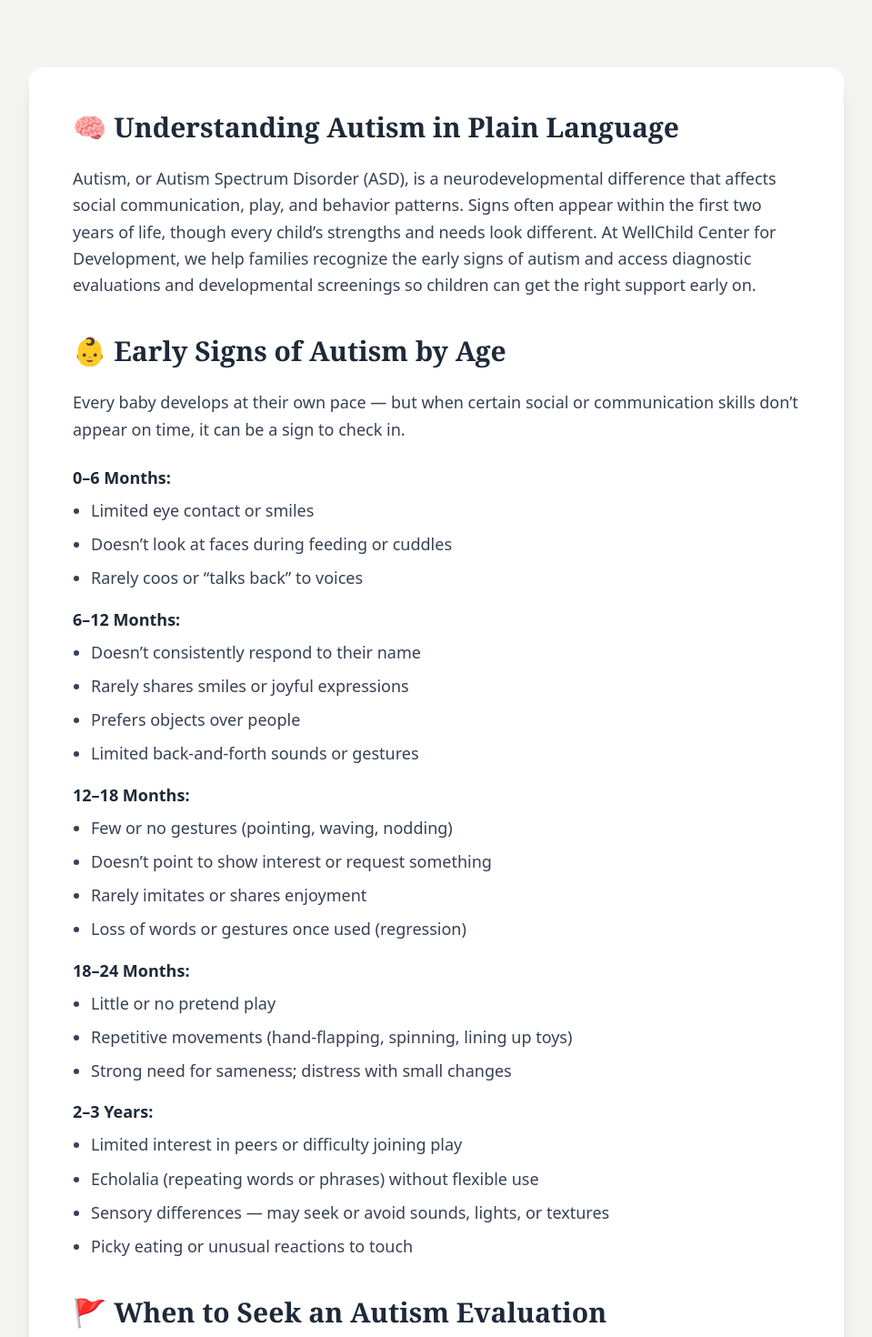
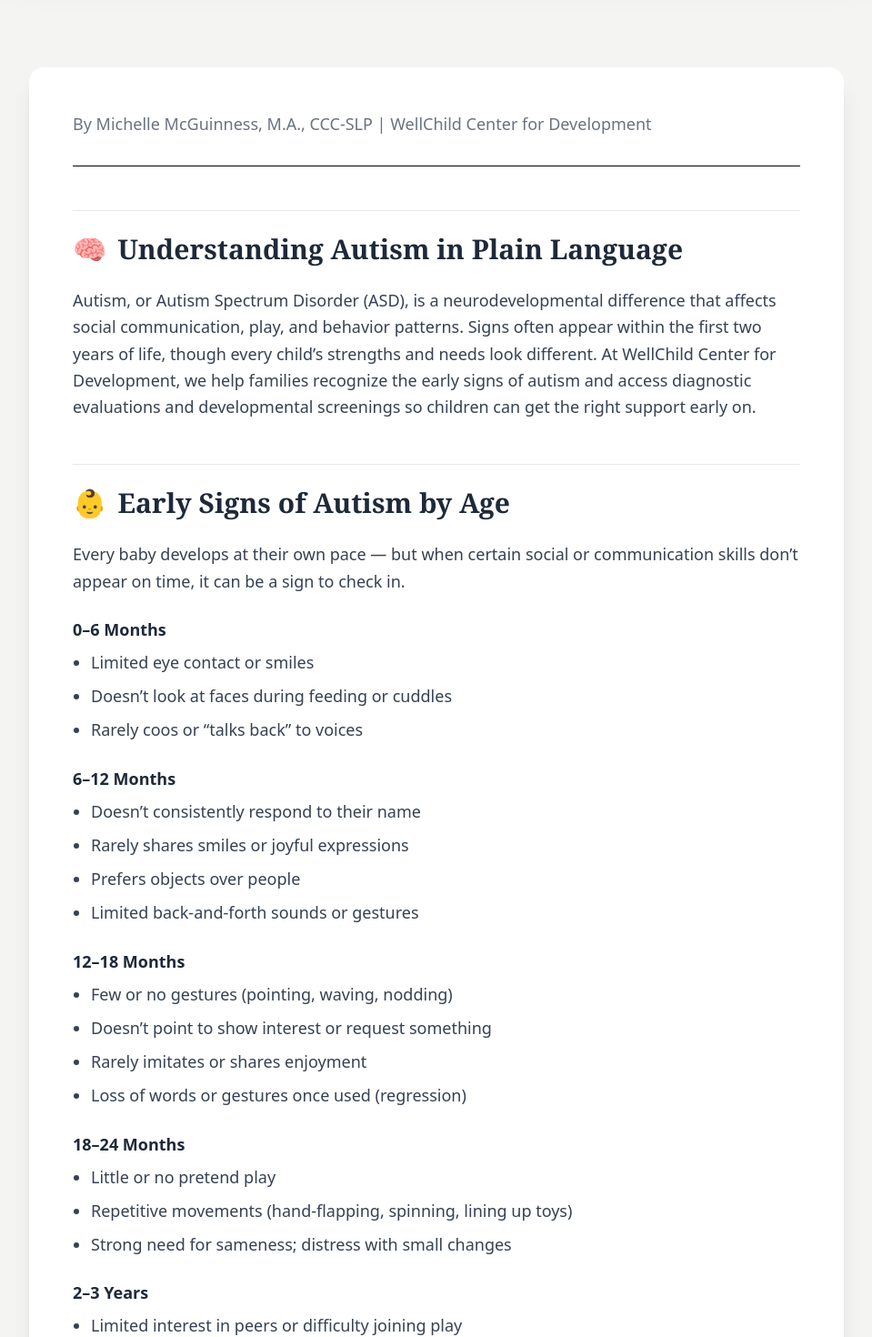
Before and after one commit to Mozisha/Wellchild, a Next.js app: page /learn/early-signs-of-autism-a-parents-guide in a window 1280 px wide. Shown: the part 880-2350 px from the top of the page at 91% size, without its empty margins (160-1119 px from the left). Built offline with nearby package versions, Linux system fonts and the light colour scheme.

Commit message:
last blog update

```diff
--- a/app/components/articles/ArticleEarlySignsOfAutism.tsx
+++ b/app/components/articles/ArticleEarlySignsOfAutism.tsx
@@ -1,72 +1,54 @@
 // app/components/articles/ArticleEarlySignsOfAutism.tsx
 import React from 'react';
+import Link from 'next/link';
 
-// A reusable sub-component for nested lists to keep the code clean
-const NestedListItem = ({ children }: { children: React.ReactNode }) => (
-  <li className="ml-5 text-lg leading-relaxed text-gray-700">{children}</li>
+// A reusable sub-component for section headings with emojis
+const SectionHeader = ({ emoji, title }: { emoji: string; title: string }) => (
+  <div className="mt-12 pt-6 border-t border-gray-200">
+    <h2 className="text-3xl font-bold font-serif text-gray-800">
+      <span className="mr-3">{emoji}</span>{title}
+    </h2>
+  </div>
+);
+
+// Reusable component for nested lists for cleaner code
+const NestedList = ({ title, items }: { title: string, items: string[] }) => (
+  <li>
+    <strong className="text-lg text-gray-800">{title}</strong>
+    <ul className="list-disc space-y-2 mt-2 pl-5">
+      {items.map((item, index) => (
+        <li key={index} className="text-lg leading-relaxed text-gray-700">{item}</li>
+      ))}
+    </ul>
+  </li>
 );
 
 export default function ArticleEarlySignsOfAutism() {
   return (
     <div className="space-y-6">
-      <h2 className="text-3xl font-bold font-serif text-gray-800 mt-10 first:mt-0">🧠 Understanding Autism in Plain Language</h2>
+      <p className="text-lg text-gray-500">
+        By Michelle McGuinness, M.A., CCC-SLP | WellChild Center for Development
+      </p>
+      <hr className="!my-8" />
+
+      <SectionHeader emoji="🧠" title="Understanding Autism in Plain Language" />
       <p className="text-lg leading-relaxed text-gray-700">
-        Autism, or Autism Spectrum Disorder (ASD), is a neurodevelopmental difference that affects social communication, play, and behavior patterns.
-        Signs often appear within the first two years of life, though every child’s strengths and needs look different.
-        At WellChild Center for Development, we help families recognize the early signs of autism and access diagnostic evaluations and developmental screenings so children can get the right support early on.
+        Autism, or Autism Spectrum Disorder (ASD), is a neurodevelopmental difference that affects social communication, play, and behavior patterns. Signs often appear within the first two years of life, though every child’s strengths and needs look different. At WellChild Center for Development, we help families recognize the early signs of autism and access diagnostic evaluations and developmental screenings so children can get the right support early on.
       </p>
 
-      <h2 className="text-3xl font-bold font-serif text-gray-800 mt-10">👶 Early Signs of Autism by Age</h2>
+      <SectionHeader emoji="👶" title="Early Signs of Autism by Age" />
       <p className="text-lg leading-relaxed text-gray-700">Every baby develops at their own pace — but when certain social or communication skills don’t appear on time, it can be a sign to check in.</p>
-      <ul className="space-y-4 list-none">
-        <li>
-          <strong className="text-lg text-gray-800">0–6 Months:</strong>
-          <ul className="list-disc space-y-2 mt-2">
-            <NestedListItem>Limited eye contact or smiles</NestedListItem>
-            <NestedListItem>Doesn’t look at faces during feeding or cuddles</NestedListItem>
-            <NestedListItem>Rarely coos or “talks back” to voices</NestedListItem>
-          </ul>
-        </li>
-        <li>
-          <strong className="text-lg text-gray-800">6–12 Months:</strong>
-          <ul className="list-disc space-y-2 mt-2">
-            <NestedListItem>Doesn’t consistently respond to their name</NestedListItem>
-            <NestedListItem>Rarely shares smiles or joyful expressions</NestedListItem>
-            <NestedListItem>Prefers objects over people</NestedListItem>
-            <NestedListItem>Limited back-and-forth sounds or gestures</NestedListItem>
-          </ul>
-        </li>
-        <li>
-          <strong className="text-lg text-gray-800">12–18 Months:</strong>
-          <ul className="list-disc space-y-2 mt-2">
-            <NestedListItem>Few or no gestures (pointing, waving, nodding)</NestedListItem>
-            <NestedListItem>Doesn’t point to show interest or request something</NestedListItem>
-            <NestedListItem>Rarely imitates or shares enjoyment</NestedListItem>
-            <NestedListItem>Loss of words or gestures once used (regression)</NestedListItem>
-          </ul>
-        </li>
-        <li>
-          <strong className="text-lg text-gray-800">18–24 Months:</strong>
-          <ul className="list-disc space-y-2 mt-2">
-            <NestedListItem>Little or no pretend play</NestedListItem>
-            <NestedListItem>Repetitive movements (hand-flapping, spinning, lining up toys)</NestedListItem>
-            <NestedListItem>Strong need for sameness; distress with small changes</NestedListItem>
-          </ul>
-        </li>
-        <li>
-          <strong className="text-lg text-gray-800">2–3 Years:</strong>
-          <ul className="list-disc space-y-2 mt-2">
-            <NestedListItem>Limited interest in peers or difficulty joining play</NestedListItem>
-            <NestedListItem>Echolalia (repeating words or phrases) without flexible use</NestedListItem>
-            <NestedListItem>Sensory differences — may seek or avoid sounds, lights, or textures</NestedListItem>
-            <NestedListItem>Picky eating or unusual reactions to touch</NestedListItem>
-          </ul>
-        </li>
+      <ul className="space-y-6 list-none">
+        <NestedList title="0–6 Months" items={["Limited eye contact or smiles", "Doesn’t look at faces during feeding or cuddles", "Rarely coos or “talks back” to voices"]} />
+        <NestedList title="6–12 Months" items={["Doesn’t consistently respond to their name", "Rarely shares smiles or joyful expressions", "Prefers objects over people", "Limited back-and-forth sounds or gestures"]} />
+        <NestedList title="12–18 Months" items={["Few or no gestures (pointing, waving, nodding)", "Doesn’t point to show interest or request something", "Rarely imitates or shares enjoyment", "Loss of words or gestures once used (regression)"]} />
+        <NestedList title="18–24 Months" items={["Little or no pretend play", "Repetitive movements (hand-flapping, spinning, lining up toys)", "Strong need for sameness; distress with small changes"]} />
+        <NestedList title="2–3 Years" items={["Limited interest in peers or difficulty joining play", "Echolalia (repeating words or phrases) without flexible use", "Sensory differences — may seek or avoid sounds, lights, or textures", "Picky eating or unusual reactions to touch"]} />
       </ul>
 
-      <h2 className="text-3xl font-bold font-serif text-gray-800 mt-10">🚩 When to Seek an Autism Evaluation</h2>
+      <SectionHeader emoji="🚩" title="When to Seek an Autism Evaluation" />
       <p className="text-lg leading-relaxed text-gray-700">According to the CDC and American Academy of Pediatrics, developmental screenings should occur at 9, 18, and 30 months, and autism-specific screenings at 18 and 24 months. Parents should request an autism evaluation if a child shows any of the following:</p>
-      <ul className="list-disc space-y-2 pl-5">
+      <ul className="list-disc space-y-3 pl-5">
         <li className="text-lg leading-relaxed text-gray-700">No big smiles by 6 months</li>
         <li className="text-lg leading-relaxed text-gray-700">No babbling by 12 months</li>
         <li className="text-lg leading-relaxed text-gray-700">No gestures (pointing, waving) by 12 months</li>
@@ -76,25 +58,24 @@ export default function ArticleEarlySignsOfAutism() {
       </ul>
       <p className="text-lg leading-relaxed text-gray-700">If you’re concerned, don’t wait for a formal diagnosis — you can begin Early Intervention or speech therapy based on observed needs.</p>
 
-      <h2 className="text-3xl font-bold font-serif text-gray-800 mt-10">🌈 A Strengths-Based Perspective</h2>
+      <SectionHeader emoji="🌈" title="A Strengths-Based Perspective" />
       <p className="text-lg leading-relaxed text-gray-700">
-        Autistic children often show remarkable strengths — focus, memory, pattern recognition, and deep interests that can become powerful learning tools.
-        At WellChild, we encourage families to build on these strengths by using their child’s interests to teach communication, play, and regulation skills.
+        Autistic children often show remarkable strengths — focus, memory, pattern recognition, and deep interests that can become powerful learning tools. At WellChild, we encourage families to build on these strengths by using their child’s interests to teach communication, play, and regulation skills.
       </p>
 
-      <h2 className="text-3xl font-bold font-serif text-gray-800 mt-10">🩺 How an Autism Evaluation Works</h2>
+      <SectionHeader emoji="🩺" title="How an Autism Evaluation Works" />
       <p className="text-lg leading-relaxed text-gray-700">At WellChild Center for Development, our licensed psychologists and speech-language pathologists perform comprehensive autism and ADHD evaluations through a mix of play-based observation, caregiver interviews, and standardized assessments. We assess:</p>
-      <ul className="list-disc space-y-2 pl-5">
+      <ul className="list-disc space-y-3 pl-5">
         <li className="text-lg leading-relaxed text-gray-700">Communication & Language — how your child expresses wants, needs, and ideas</li>
         <li className="text-lg leading-relaxed text-gray-700">Social Interaction — eye contact, play, and shared enjoyment</li>
         <li className="text-lg leading-relaxed text-gray-700">Behavior & Flexibility — routines, transitions, and emotional regulation</li>
         <li className="text-lg leading-relaxed text-gray-700">Sensory Differences — reactions to sound, touch, light, and textures</li>
       </ul>
-      <p className="text-lg leading-relaxed text-gray-700">Results help families understand their child’s profile and what supports to start immediately.</p>
+      <p className="text-lg leading-relaxed text-gray-700">Results help families understand whether their child meets criteria for autism, ADHD, both, or another developmental profile — and, most importantly, what supports to start immediately.</p>
 
-      <h2 className="text-3xl font-bold font-serif text-gray-800 mt-10">💬 How Parents Can Support Communication at Home</h2>
+      <SectionHeader emoji="💬" title="How Parents Can Support Communication at Home" />
       <p className="text-lg leading-relaxed text-gray-700">You don’t need special equipment — everyday routines are full of opportunities to build connection:</p>
-      <ul className="list-disc space-y-2 pl-5">
+      <ul className="list-disc space-y-3 pl-5">
         <li className="text-lg leading-relaxed text-gray-700">Narrate your actions: “We’re putting on your shoes!”</li>
         <li className="text-lg leading-relaxed text-gray-700">Pause and wait: Give space for your child to respond or gesture.</li>
         <li className="text-lg leading-relaxed text-gray-700">Follow their lead: Talk about what your child is looking at or doing.</li>
@@ -102,8 +83,8 @@ export default function ArticleEarlySignsOfAutism() {
         <li className="text-lg leading-relaxed text-gray-700">Celebrate all communication: Whether speech, sign, or AAC, connection comes first.</li>
       </ul>
 
-      <h2 className="text-3xl font-bold font-serif text-gray-800 mt-10">⚡ 10-Day Quick-Start Plan for Parents</h2>
-       <ul className="list-disc space-y-2 pl-5">
+      <SectionHeader emoji="⚡" title="10-Day Quick-Start Plan for Parents" />
+       <ul className="list-disc space-y-3 pl-5">
         <li className="text-lg leading-relaxed text-gray-700"><strong>1–2️⃣</strong> Track behaviors and collect short videos of daily routines.</li>
         <li className="text-lg leading-relaxed text-gray-700"><strong>3–4️⃣</strong> Add visual supports like choice boards or “First/Then” cards.</li>
         <li className="text-lg leading-relaxed text-gray-700"><strong>5–6️⃣</strong> Create communication opportunities with toys or snacks just out of reach.</li>
@@ -111,6 +92,26 @@ export default function ArticleEarlySignsOfAutism() {
         <li className="text-lg leading-relaxed text-gray-700"><strong>9–🔟</strong> Call Early Intervention (Birth–3) or your local school district (age 3+) for evaluation referrals.</li>
       </ul>
       <p className="text-lg leading-relaxed text-gray-700">Early action reduces stress and opens doors to therapy and community support faster.</p>
+
+      <SectionHeader emoji="📍" title="Why Choose WellChild for an Autism Evaluation" />
+      <p className="text-lg leading-relaxed text-gray-700">
+        At WellChild Center for Development, we make the evaluation process approachable, evidence-based, and family-centered.
+      </p>
+      <ul className="list-disc space-y-3 pl-5">
+        <li className="text-lg leading-relaxed text-gray-700">🧑‍⚕️ Licensed clinical psychologists & speech-language pathologists</li>
+        <li className="text-lg leading-relaxed text-gray-700">⏱️ Fast scheduling — virtual & in-person options across Florida</li>
+        <li className="text-lg leading-relaxed text-gray-700">💰 Affordable pricing & interest-free payment plans</li>
+        <li className="text-lg leading-relaxed text-gray-700">💬 Clear next steps for therapy and school referrals</li>
+      </ul>
+      <p className="text-lg leading-relaxed text-gray-700">
+        Whether you’re in <strong>Orlando, Miami, Tampa, or anywhere in Florida</strong>, our team is here to guide your family through the autism screening and evaluation process with empathy and expertise.
+      </p>
+      <div className="mt-8 text-lg space-y-2">
+        <p>📩 <strong>Email:</strong> <a href="mailto:info@wellchildinc.com" className="text-blue-600 hover:underline">info@wellchildinc.com</a></p>
+        <p>🌐 <strong>Website:</strong> <Link href="/" className="text-blue-600 hover:underline">www.wellchildinc.com</Link></p>
+        <p>📱 <strong>Social:</strong> @wellchildinc</p>
+      </div>
+
     </div>
   );
 }
--- a/app/learn/early-signs-of-autism-a-parents-guide/page.tsx
+++ b/app/learn/early-signs-of-autism-a-parents-guide/page.tsx
@@ -6,7 +6,7 @@ import type { Metadata } from 'next';
 const postInfo = {
   title: "Early Signs of Autism: A Parent’s Guide to Action",
   date: "October 12, 2025",
-  heroImage: "/smiling-mom.jpg",
+  heroImage: "/blog-images/signs.png",
   slug: "early-signs-of-autism-a-parents-guide"
 };
 
```
Also changed, not shown: public/blog-images/signs.png (added).
